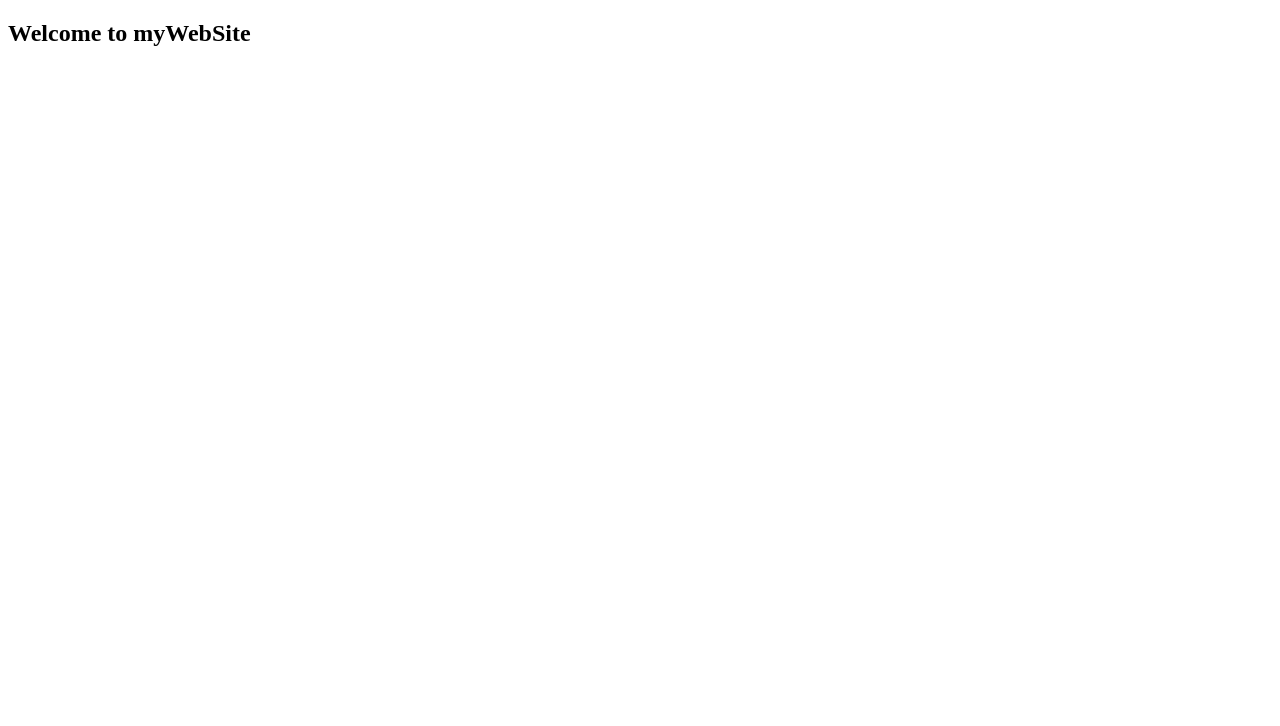
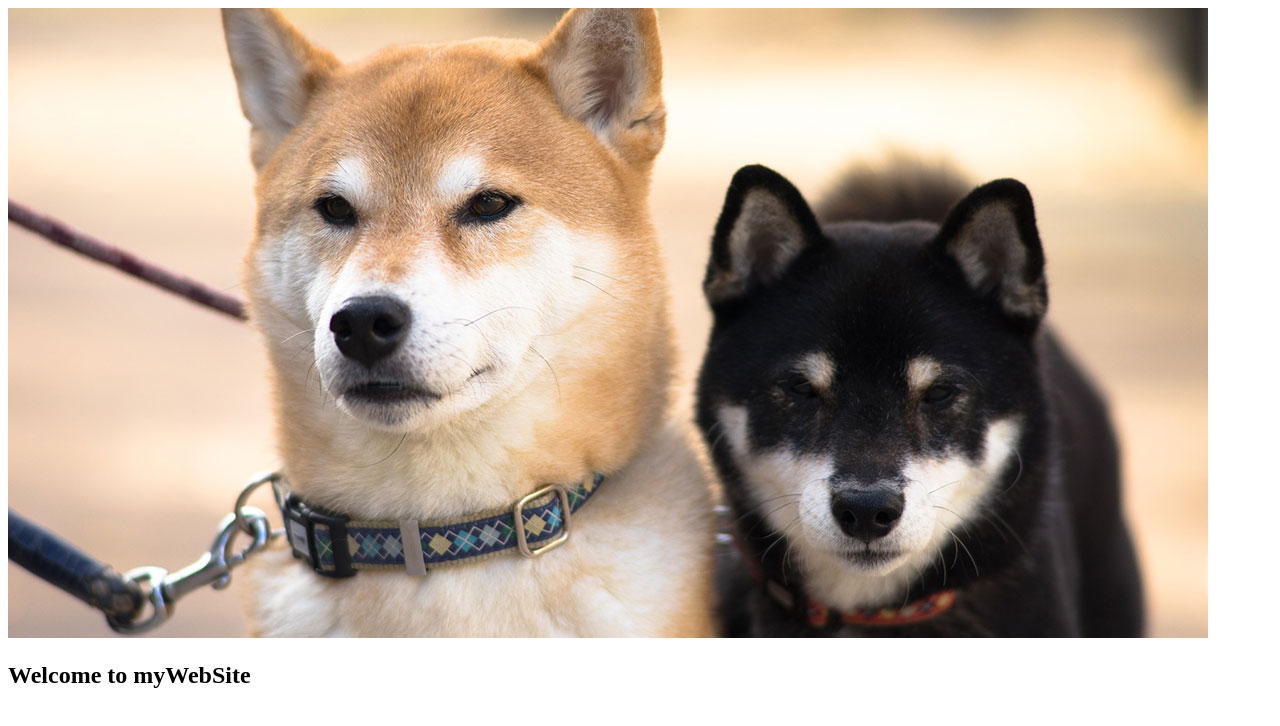
Before and after one commit to iSin-iSand/TestGit, a plain HTML site: page index.html in a window 1280 px wide. Drawn offline with Linux system fonts and the light colour scheme.

Commit message:
Update index.html
Add image to website

```diff
--- a/index.html
+++ b/index.html
@@ -4,5 +4,6 @@
     <title>Test for GITHUB MINI COURSE</title>
 </head>
 <body>
+    <img src="shibainu.jpg">
     <h2>Welcome to myWebSite</h2>
 </body>
```
